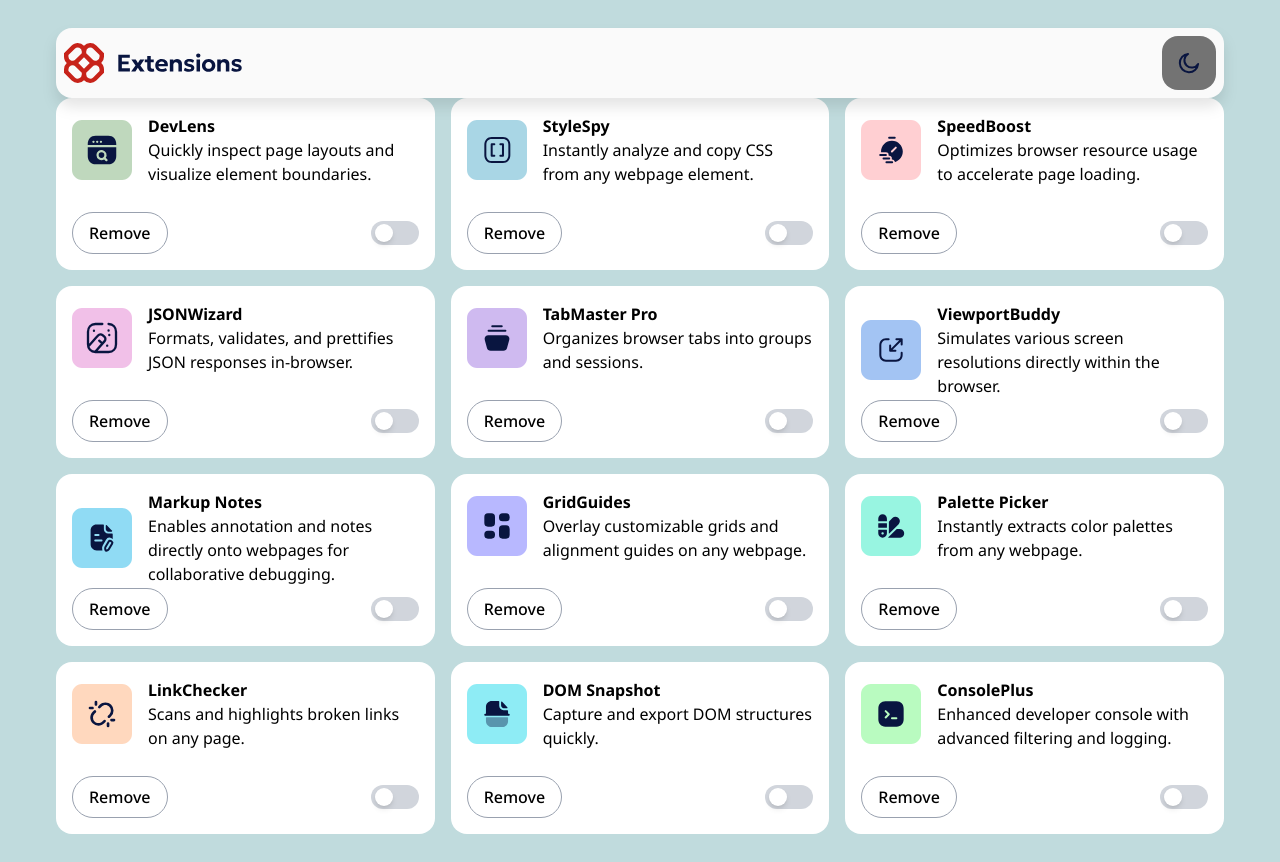
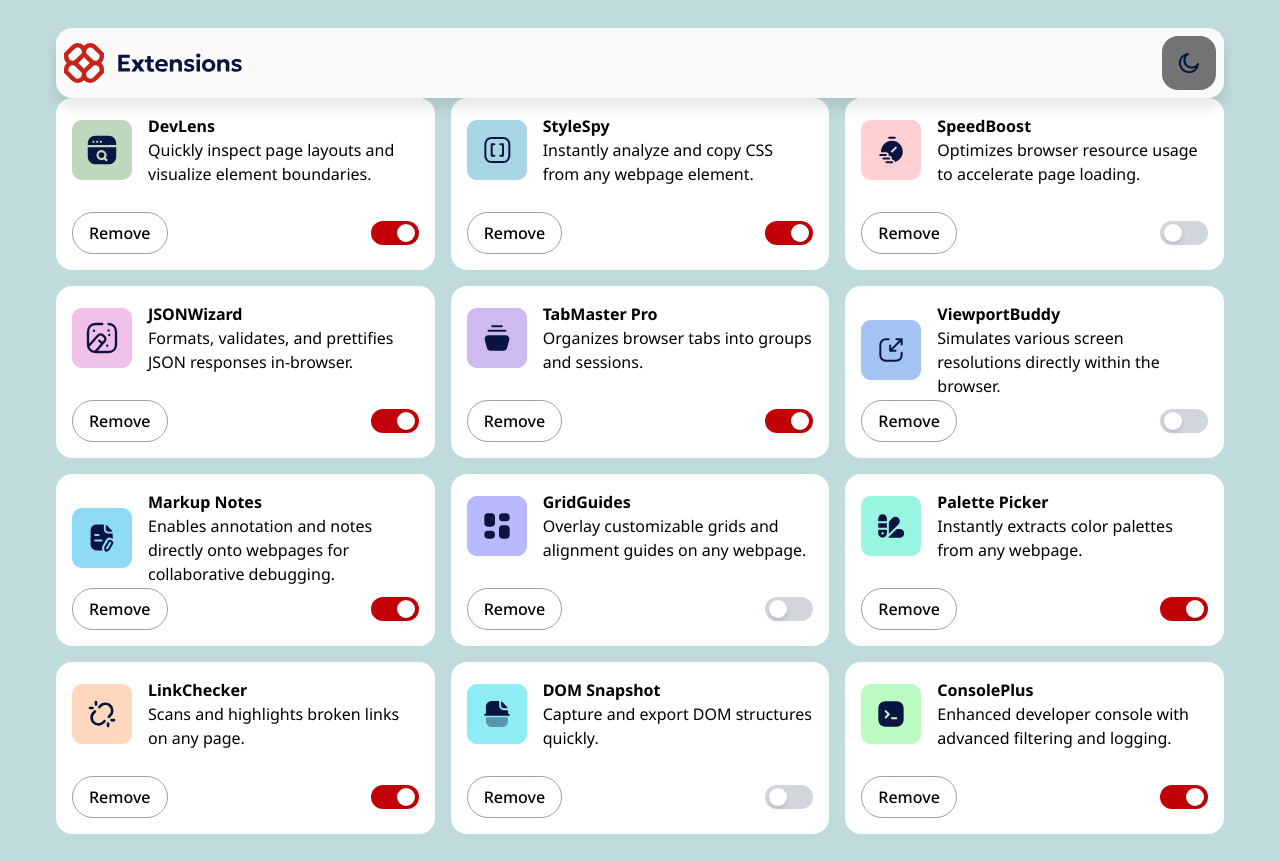
Before and after one commit to justtimi/browser-extensions-manager-ui, a React (Vite) app: page / in a window 1280 px wide. Built offline with nearby package versions, Linux system fonts and the light colour scheme.

Commit message:
Fixed the Toggle

```diff
--- a/src/components/Card.jsx
+++ b/src/components/Card.jsx
@@ -2,6 +2,10 @@ import React from "react";
 import Toggle from "./Toggle";
 
 const Card = ({ extension }) => {
+  const [isOn, setIsOn] = React.useState(extension.isActive);
+  const handleToggle = () => {
+    setIsOn((prev) => !prev);
+  };
   return (
     <div className="bg-white p-4 rounded-2xl flex flex-col justify-between h-43">
       <div className="flex gap-4">
@@ -13,8 +17,10 @@ const Card = ({ extension }) => {
       </div>
 
       <div className="flex justify-between items-center">
-        <button className="p-2 border border-gray-400 rounded-full px-4 font-medium py-2">Remove</button>
-        <Toggle />
+        <button className="p-2 border border-gray-400 rounded-full px-4 font-medium py-2">
+          Remove
+        </button>
+        <Toggle isOn={isOn} onToggle={() => handleToggle()} />
       </div>
     </div>
   );
--- a/src/components/Toggle.jsx
+++ b/src/components/Toggle.jsx
@@ -1,20 +1,18 @@
 import React from "react";
 
-const Toggle = () => {
-  const [isOn, setIsOn] = React.useState(false);
-
-  const handleToggle = () => {
-    setIsOn(!isOn);
-  };
+const Toggle = ({ isOn, onToggle }) => {
   return (
     <button
-      onClick={handleToggle}
+      onClick={onToggle}
+      role="switch"
+      aria-checked={isOn}
       onKeyDown={(e) => {
         if (e.key === " " || e.key === "Enter") {
           e.preventDefault();
-          handleToggle();
+          onToggle();
         }
-      }} className={`relative inline-flex items-center w-12 h-6 rounded-full p-1 transition-all duration-300 outline-none ${
+      }}
+      className={`relative inline-flex items-center w-12 h-6 rounded-full p-1 transition-all duration-300 outline-none ${
         isOn ? "bg-red-700 justify-end" : "bg-gray-300 justify-start"
       }`}
     >
```
